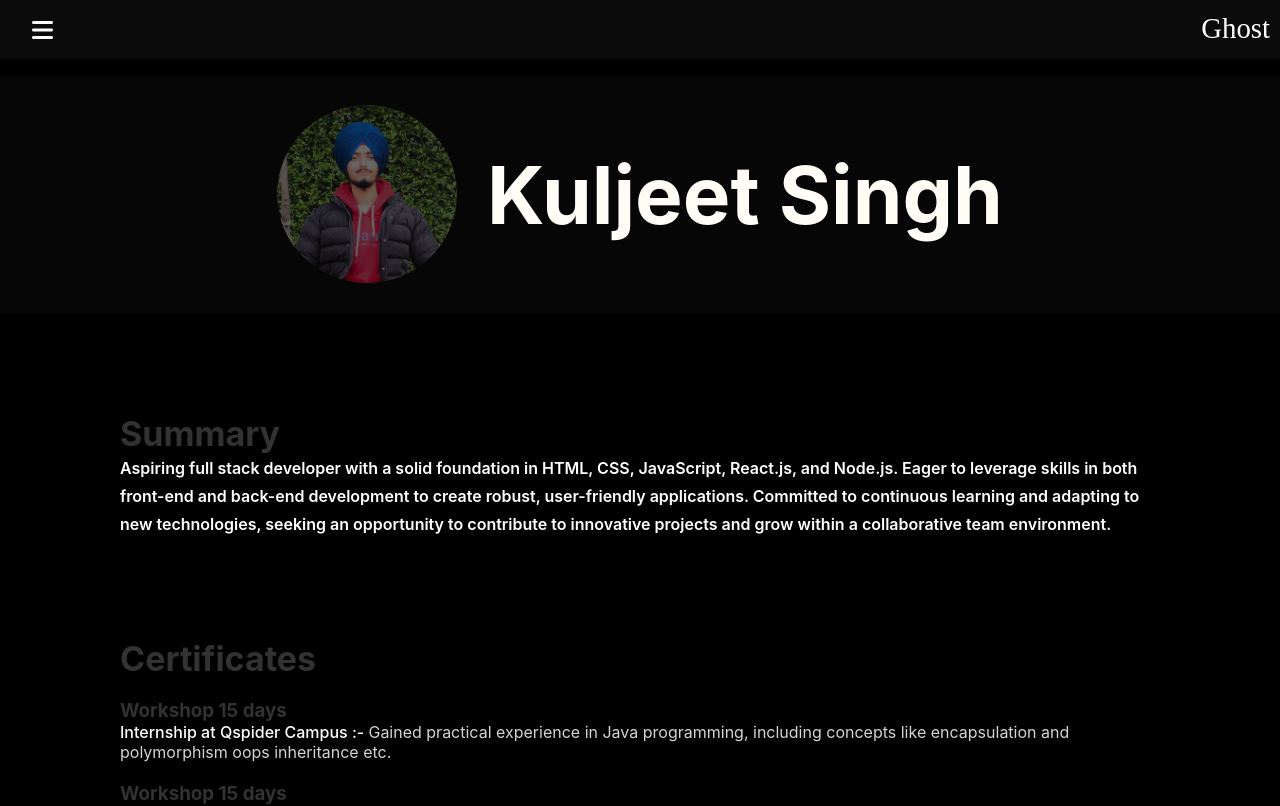
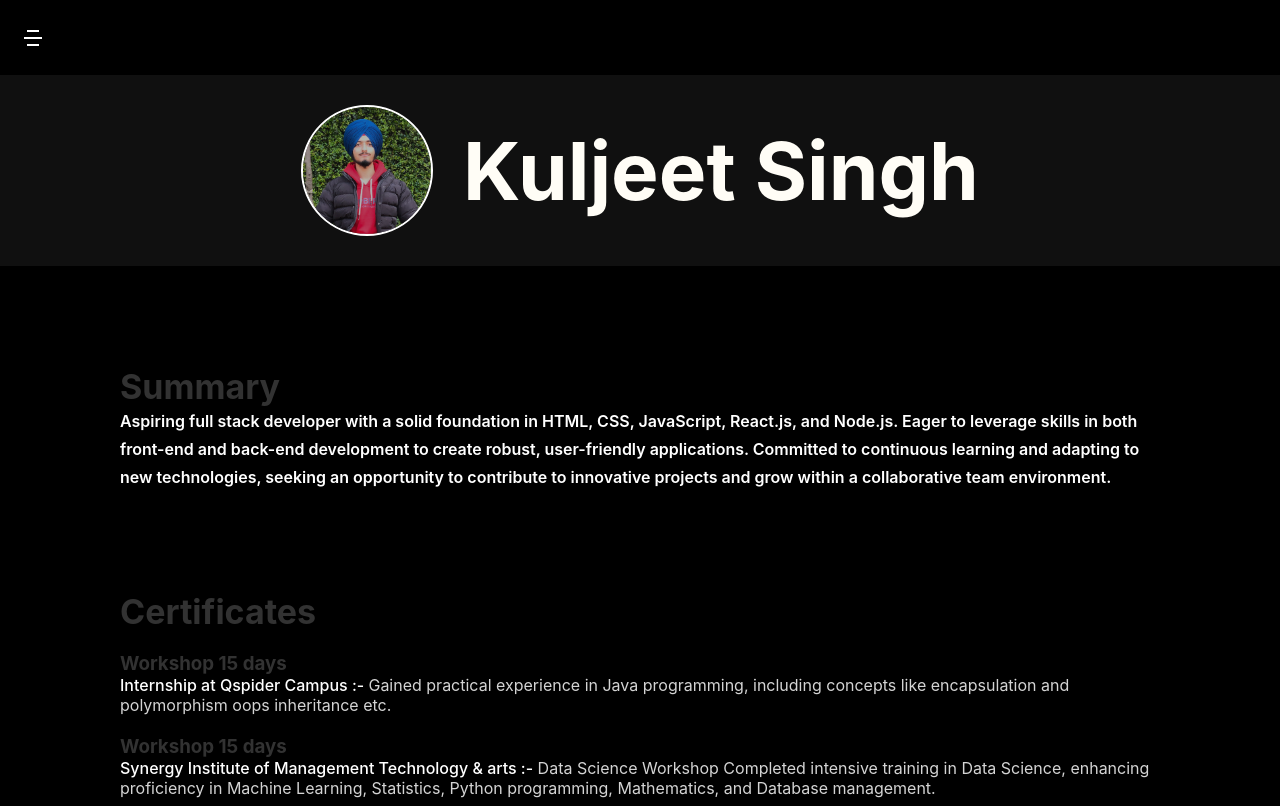
Before and after one commit to KuljeetSingh007/portfolio, a React (Create React App) app: page /main in a window 1280 px wide. Shown: the top 806 px of the page. Built offline with nearby package versions, Linux system fonts and the light colour scheme; a web font is replaced by a local one.

Commit message:
NavBar updated
Navbar updated you can acces scrool options more smoothly.

```diff
--- a/package.json
+++ b/package.json
@@ -16,6 +16,7 @@
     "gh-pages": "^6.2.0",
     "react": "^18.3.1",
     "react-dom": "^18.3.1",
+    "react-icons": "^5.5.0",
     "react-redux": "^9.1.2",
     "react-router-dom": "^6.24.1",
     "react-scripts": "5.0.1",
--- a/src/pages/MainContent.jsx
+++ b/src/pages/MainContent.jsx
@@ -1,7 +1,6 @@
 import React, { useState } from 'react';
 import '../styles/MainContent.css';
 import NavBar from './NavBar';
-import SideBar from './SideBar';
 import image from "../images/I.jpg";
 import useLoadingNavigation from '../components/navigationFunc';
 import Summary from '../tabs/summary';
@@ -22,10 +21,8 @@ function MainContent() {
       <header className='sticky'>
         <NavBar show={show} click={handleClick} handleNavigation={handleNavigation} />
       </header>
-      <main className={show ? 'main expand' : 'main '} >
-        <div >
-          <SideBar show={show} />
-        </div>
+
+      <main className={show ? 'main active' : 'main'} >
         <div className='head-sec'>
           <span>
             <img src={image} alt="me" />
--- a/src/pages/NavBar.jsx
+++ b/src/pages/NavBar.jsx
@@ -1,16 +1,17 @@
+import { RiMenu5Fill } from "react-icons/ri";
 import React from 'react';
 import '../styles/NavBar.css';
 import { Link as ScrollLink } from 'react-scroll';
 import WhiteDemonLogo from '../images/whitedemon.png';
 import { Link } from 'react-router-dom';
-import { FontAwesomeIcon } from '@fortawesome/react-fontawesome';
-import { faBars } from '@fortawesome/free-solid-svg-icons';
 
 function NavBar(props) {
+
   return (
     <nav className={props.show ? "active-nav navbar" : "navbar"}>
-      <div onClick={props.click} className="menuBtn"> <FontAwesomeIcon icon={faBars} /></div>
-      <ul className='nav-links'>
+      <div onClick={props.click} className={"menuBtn"}> <RiMenu5Fill /></div>
+      <div> <RiMenu5Fill /></div>
+      <ul className={"nav-links"}>
         <li><Link onClick={() => props.handleNavigation('/main')} className='links'>Home</Link></li>
         <li><ScrollLink to="main" smooth={true} duration={500} className='links'>About</ScrollLink></li>
         <li><ScrollLink to="summary" smooth={true} duration={500} className='links'>Summary</ScrollLink></li>
@@ -21,10 +22,10 @@ function NavBar(props) {
         {/* <li><Link onClick={() => props.handleNavigation('/api')} className='links'>ApiPage</Link></li> */}
       </ul>
       <div className='right-elements'>
-      <a href="#ghost" className="ghost">Ghost</a>
+        <a href="#ghost" className="ghost">Devil</a>
         <img className="demon" src={WhiteDemonLogo} alt="White Demon Logo" />
       </div>
-    </nav>
+    </nav >
   );
 }
 
--- a/src/styles/MainContent.css
+++ b/src/styles/MainContent.css
@@ -19,9 +19,7 @@ body {
     transition: 0.4s ease-in-out;
 }
 
-.expand {
-    padding-left: 14%;
-}
+
 
 .bodyContent {
     padding: 0 24px;
@@ -33,7 +31,7 @@ body {
 
 .head-sec {
     padding: 30px 0;
-    background-color: #0a0a0a9c;
+    background-color: #101010;
     width: 100%;
     display: flex;
     justify-content: center;
@@ -49,12 +47,13 @@ body {
     display: flex;
     justify-content: center;
     align-items: center;
+    border: 2px solid rgb(255, 255, 255);
 }
 
 .head-sec img {
-    opacity: 0.4;
-    width: 14vw;
-    min-width: 180px;
+    opacity: 0.7;
+    width: 10vw;
+    min-width: 120px;
 }
 
 .head-sec h1 {
@@ -154,7 +153,7 @@ h3 {
 }
 
 #css {
-    color: #37a6d8;
+    color: #663399;
 }
 
 #javascript {
@@ -372,6 +371,9 @@ button:hover {
 }
 
 @media screen and (max-width:500px) {
+   .head-sec{
+    flex-direction: column;
+   }
     .grid-projects {
         grid-template-columns: repeat(auto-fit, minmax(180px, 1fr));
     }
--- a/src/styles/NavBar.css
+++ b/src/styles/NavBar.css
@@ -3,26 +3,23 @@
 * {
   margin: 0;
   padding: 0;
-box-sizing: border-box;
+  box-sizing: border-box;
 }
 
-.navbar{
-  z-index: 100;
+.navbar {
   position: fixed;
-  /* height: 40px; */
+  top: -200px;
   width: 100%;
   display: flex;
-  background-color: #0b0b0b;
-  padding:12px 10px;
+  background-color: black;
+  padding: 12px 10px;
   justify-content: space-between;
+  z-index: 100;
   transition: 0.3s ease-in-out;
 }
 
-.active-nav{
-  height: auto;
-}
-
 .menuBtn {
+  position: fixed;
   display: flex;
   justify-content: center;
   align-items: center;
@@ -33,20 +30,30 @@ box-sizing: border-box;
   border-radius: 5px;
   color: #ffffff;
   cursor: pointer;
+  top: 20px;
+  left: 0px;
+  z-index: 100;
+}
+
+
+
+.active-nav {
+  top: 0px;
 }
 
 .menuBtn:hover {
-  color: black;
-  background-color: #eeeeee
+  background-color: #101010
 }
 
-.navbar ul {
+.nav-links {
+  justify-content: center;
+  position: relative;
   display: flex;
   flex-wrap: wrap;
   list-style: none;
   margin: 0 16px;
   gap: 18px 24px;
-  padding: 0;
+  transition: 0.3s ease-in-out;
 }
 
 .links {
@@ -64,7 +71,7 @@ box-sizing: border-box;
   transition: transform 0.2s ease-in-out;
   font-size: 1rem;
   font-weight: 600;
-  background-color: #eeeeee27;
+  background-color: #101010;
 }
 
 .links:hover {
@@ -179,8 +186,16 @@ box-sizing: border-box;
   animation: ghost 8s infinite, vibrate 0.3s infinite linear alternate;
 }
 
-@media  screen and (max-width:1460px) {
-  .nav-links{
-   display: none !important;
+@media screen and (max-width:751px) {
+
+  .active-nav {
+    top: 0;
   }
 }
+
+@media screen and (max-width:596px) {
+
+  .navbar {
+    display: none;
+  }
+}
--- a/src/tabs/education.js
+++ b/src/tabs/education.js
@@ -11,7 +11,7 @@ export default function Education() {
                 <li><span>Degree :- </span>Bachelor of Computer Applications.</li>
                 <li><span>Field of Study :- </span>Information Technology</li>
                 <li><span>College :- </span>Syectic Business School</li>
-                <li><span>GPA :- </span>7</li>
+                <li><span>GPA :- </span>7.5</li>
             </ul>
         </div>)
 }
```
Also changed, not shown: 1 other file (tests, documents, lock files or other folders).
